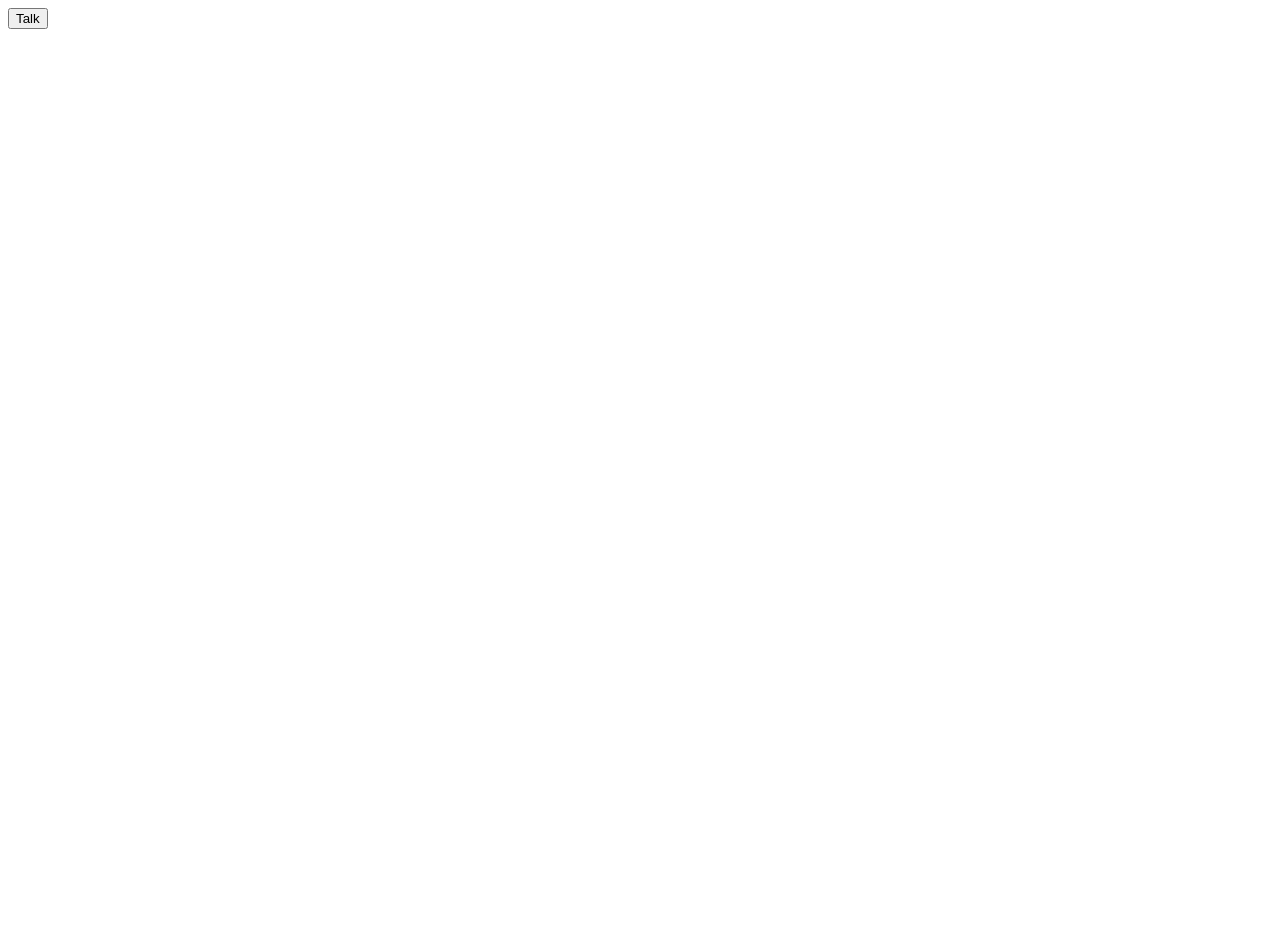
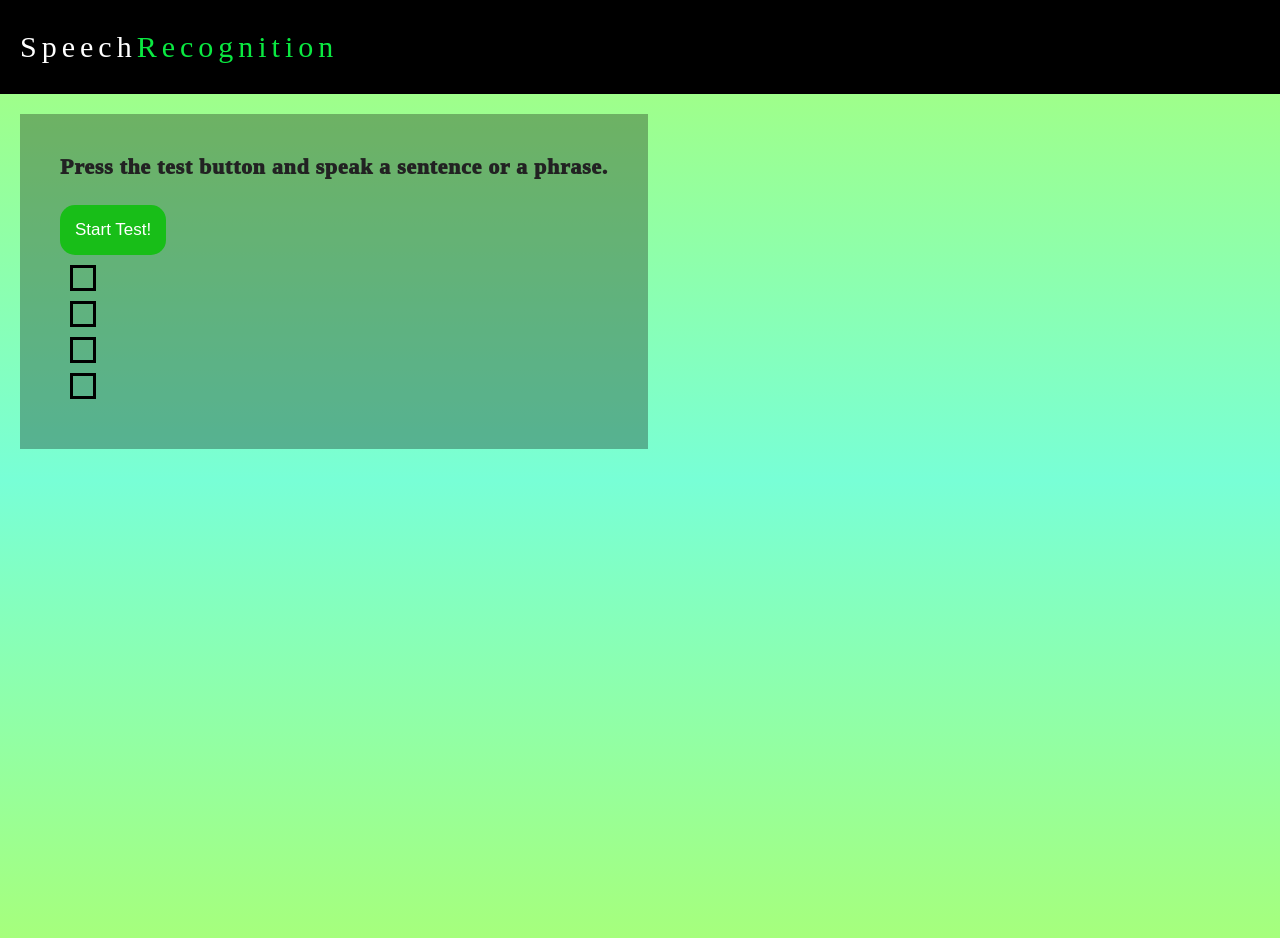
Before and after one commit to nimishbhandari/SpeechRecognition, a plain HTML site: page index.html in a window 1280 px wide. Before the commit the page ends 800 px from the top, so only its background shows below. Drawn offline with Linux system fonts and the light colour scheme.

Commit message:
Add files via upload

```diff
--- a/index.html
+++ b/index.html
@@ -5,34 +5,128 @@
     <meta charset="UTF-8">
     <meta name="viewport" content="width=device-width, initial-scale=1.0">
     <meta http-equiv="X-UA-Compatible" content="ie=edge">
-    <title>Document</title>
+    <title>PronunciationTester</title>
+
+    <style>
+        * {
+            margin: 0;
+            padding: 0;
+            overflow-x: hidden;
+        }
+
+        body {
+            background: linear-gradient(#a8ff78, #78ffd6, #a8ff78);
+            height: 120vh;
+        }
+
+        .head {
+            background-color: black;
+            color: #fff;
+            text-align: left;
+            padding: 30px 20px;
+            font-size: 30px;
+            font-weight: 200;
+            letter-spacing: 5px;
+            width: 100vw;
+        }
+
+        .highlight {
+            color: #0ae941;
+        }
+
+        .container {
+            background: rgba(0, 0, 0, 0.3);
+            height: fit-content;
+            width: fit-content;
+            padding: 40px;
+            margin: 20px;
+        }
+
+        .intro {
+            font-size: 22px;
+            letter-spacing: 0.7px;
+            color: #222222;
+            font-weight: 1000;
+            margin-bottom: 10px;
+            text-align: center;
+        }
+
+        .content {
+            margin-top: 25px;
+        }
+
+        .content>p {
+            padding: 10px;
+            margin: 10px;
+            border: solid;
+            width: fit-content;
+            font-size: 19px;
+        }
+
+        .content>button {
+            padding: 15px;
+            color: #fff;
+            background-color: rgb(24, 190, 24);
+            text-align: center;
+            border-radius: 15px;
+            border: none;
+            font-size: 17px;
+        }
+    </style>
 </head>
 
 <body>
-    <button class="talk">Talk</button>
-    <h3 class="content"></h3>
-    <p class="confidence"></p>
+    <div class="head">
+        Speech<span class="highlight">Recognition</span>
+    </div>
+
+    <div class="container">
+        <div class="intro">
+            Press the test button and speak a sentence or a phrase.
+        </div>
+
+        <div class="content">
+            <button class="talk">Start Test!</button>
+            <p class="content0"></p>
+            <p class="content1"></p>
+            <p class="content2"></p>
+            <p class="content3"></p>
+        </div>
+    </div>
 
     <script>
-        const btn = document.querySelector('.talk');
-        const content = document.querySelector('.content');
-        const confidence = document.querySelector('.confidence')
+        let btn = document.querySelector('.talk');
+        let count = 0;
+        let SpeechRecognition = window.SpeechRecognition || window.webkitSpeechRecognition;
+        let recognition = new SpeechRecognition();
 
-        const SpeechRecognition = window.SpeechRecognition || window.webkitSpeechRecognition;
-        const recognition = new SpeechRecognition();
-
-        recognition.onstart = function () {
+        recognition.onstart = function (event) {
             console.log("speak now.....");
         }
 
         recognition.onresult = function (event) {
+            count++;
             console.log(event);
+            result = event.results[0][0];
 
-            content.textContent = event.results[event.resultIndex][0].transcript;
-            confidence.textContent = "confidence level...: " + event.results[event.resultIndex][0].confidence;
+            for (i = count - 1; i < count; i++) {
+                btn.innerHTML = "Start Test!";
+                let content = document.querySelector('.content' + i);
+                content.innerHTML =
+                    "<b>Result: </b>" + result
+                    .transcript + "<br><b>Confidence in speech : </b>" + Math.floor(result.confidence * 100) +
+                    "/100";
+            }
+
+            if (count == 4) {
+                count = 0;
+            }
+
+            console.log(count);
         }
 
         btn.addEventListener('click', () => {
+            btn.innerHTML = "Speak Now!";
             recognition.start();
         })
     </script>
```
